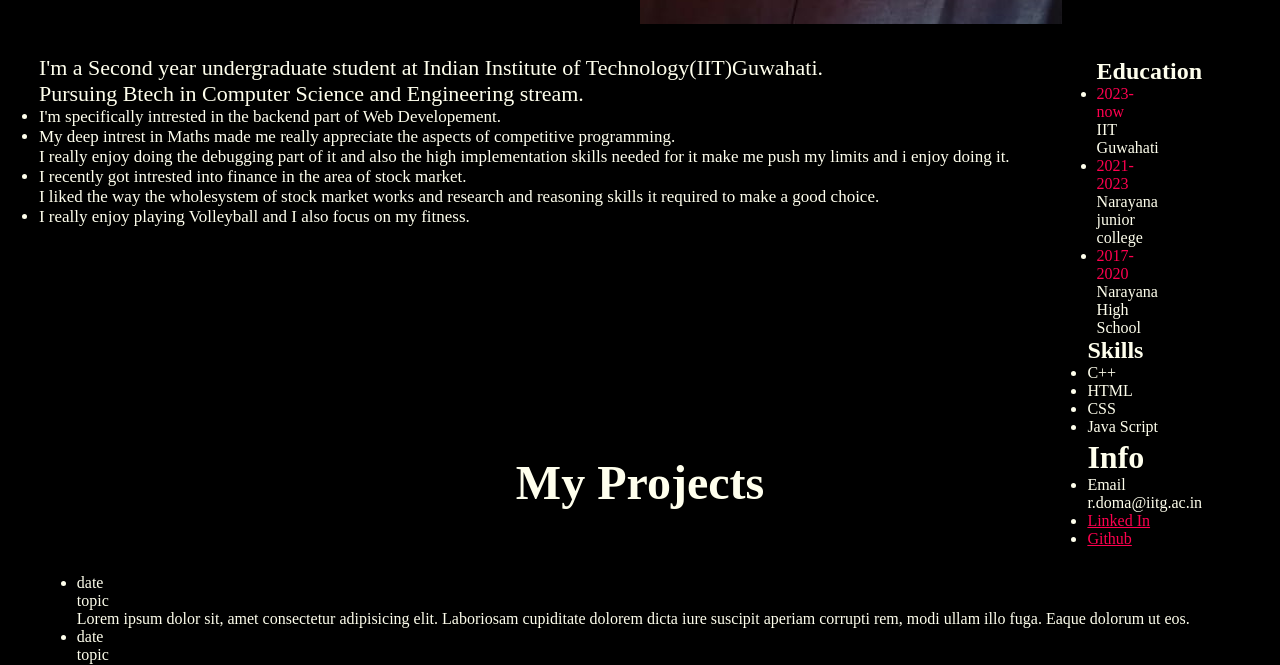
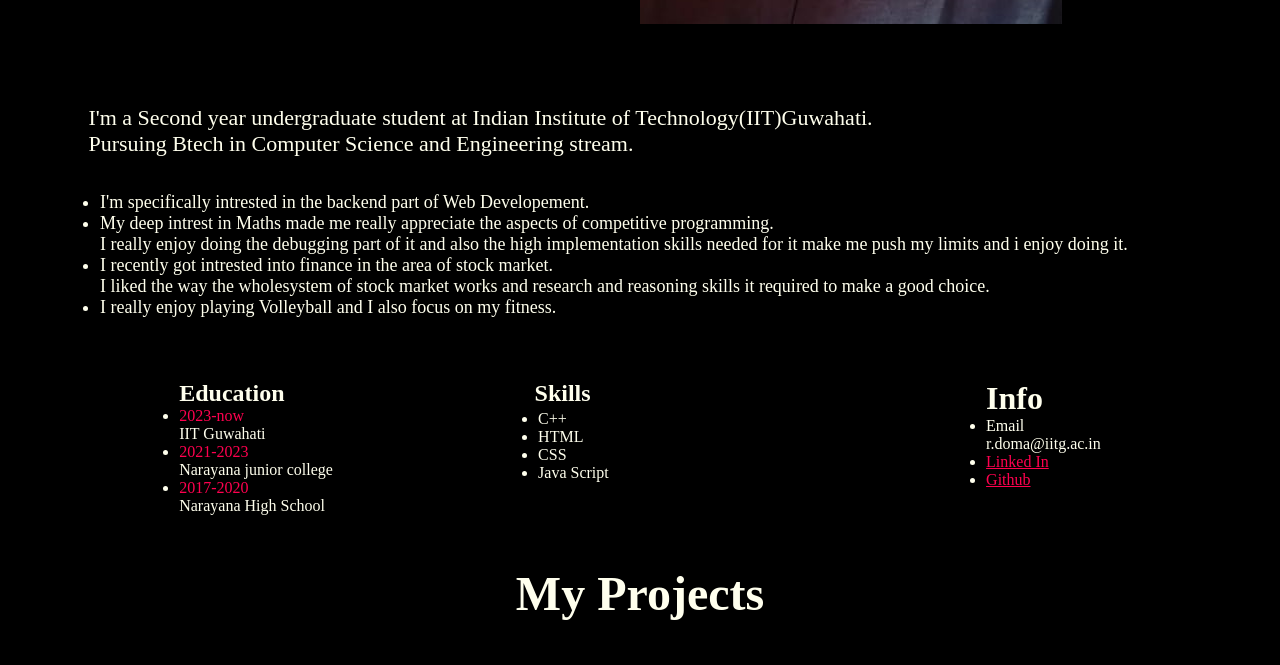
Before and after one commit to doma2542/Personal-Portfolio, a plain HTML site: page index.html in a window 1280 px wide. Shown: the part 720-1385 px from the top of the page. Drawn offline with Linux system fonts and the light colour scheme.

Commit message:
style1.css

```diff
--- a/index.css
+++ b/index.css
@@ -78,7 +78,7 @@ font-size:25px;
 }
 
 
-
+/* page2 */
 .abthdng{
 
     display:flex;
@@ -88,47 +88,57 @@ font-size:25px;
 }
 
 #about{
-    display: flex;
+    display:block;
+    width:100vw;
+    margin:4% 0;
+}
+ #bottomabout{
+    display:flex;
     flex-wrap: wrap;
-    justify-content: space-around;
-    width:100vw;
-    height:50vh;
+    justify-content: space-between;
+ }
+ #edu{
+    margin-left: 14%;
+ }
+#info{
+    margin-right: 14%;
+    margin-left: 14%;
+}
+.skilllist{
+    padding:5%;
+}
+#skill ul li{
+    text-wrap: nowrap;
+}
 
 
+#shortintro{
+    font-size: 22px;
+    padding:1%;
 
 }
-#shortintro{
-    font-size: 22px;
-    flex-basis:12% ;
-}
 #longintro{
-    flex-basis: 55%;
-    font-size: 17px;
+    padding:2%;
+    font-size: 18px;
 
 }
 
 
+#topabout{
+   margin-left: 3%;
+    padding:3%;
+}
 
-#edu{
-    margin-left: 6%;
-    margin-top: 2%;
-    width:17%;
-    flex-basis: 50%;
-}
+
 #edu ul li span{
     color: #FF004F;
 }
-#about2ndrow{
-    display:flex;
-    flex-wrap: wrap;
-    height:40vh;
-}
+
 #info ul li a{
     color:#FF004F;
 }
-#info{
-    margin-top: 2%;
-}
+
+    /* page 3 */
 #projects{
     width:100vw;
     height:70vh;
```
